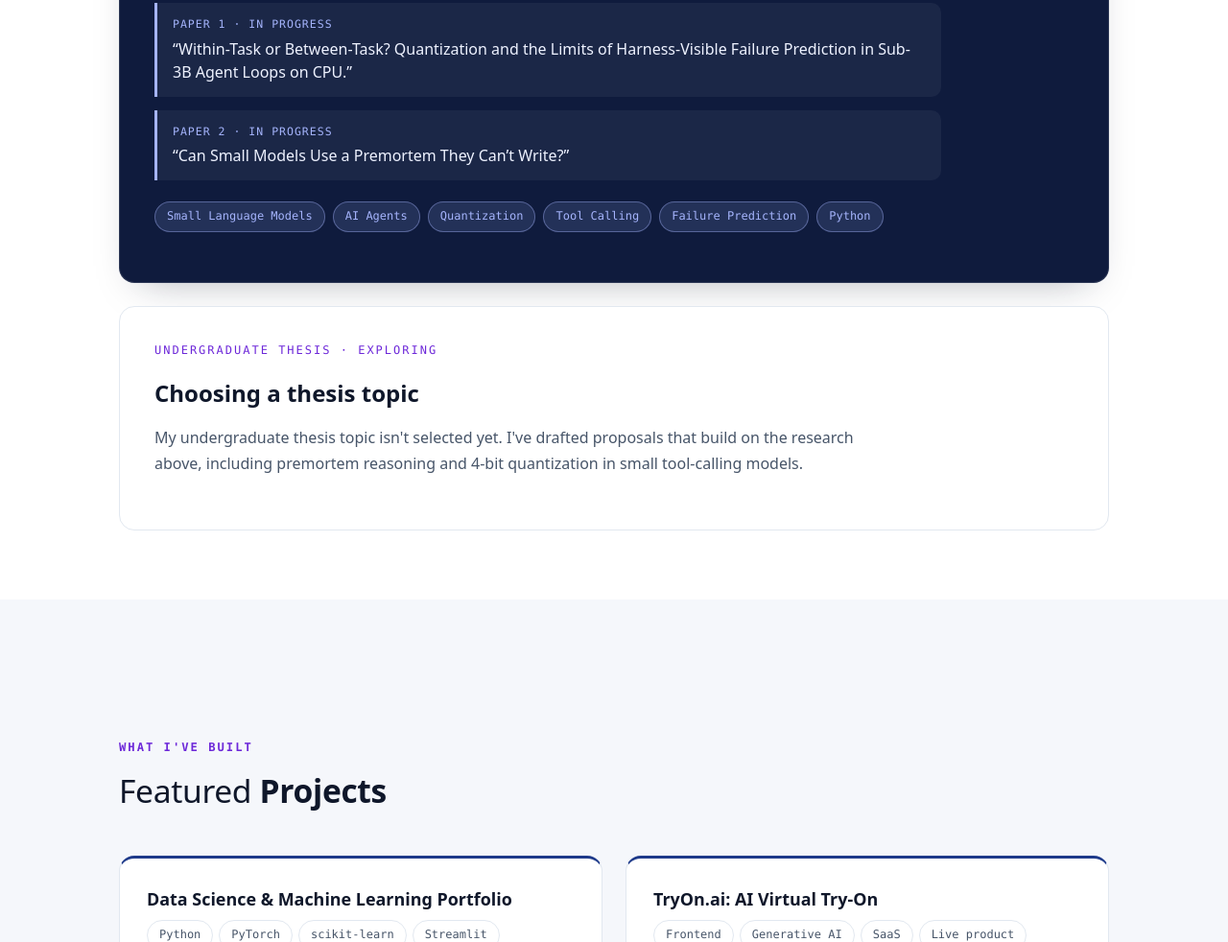
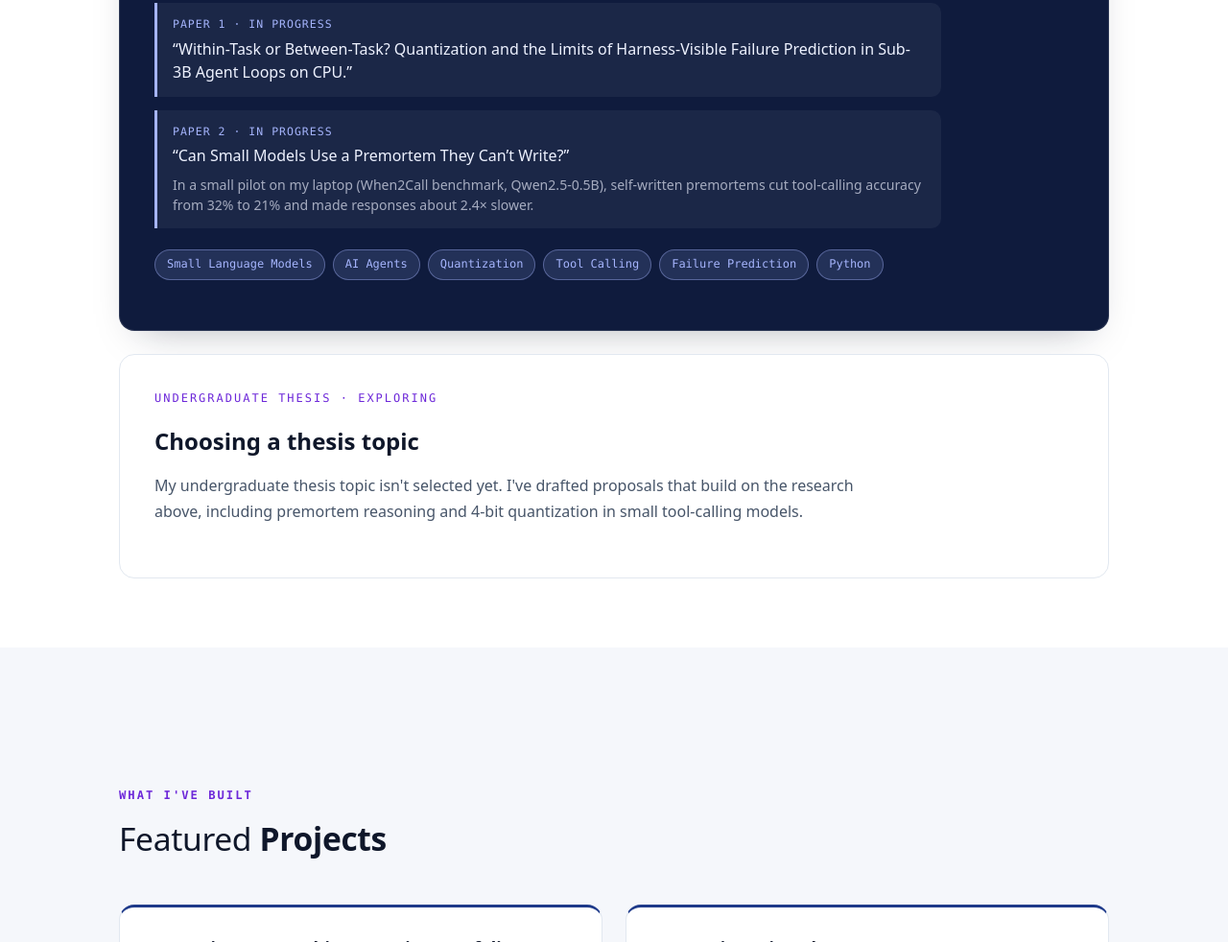
Before and after one commit to maliha-bit/maliha-bit.github.io, a plain HTML site: page index.html in a window 1280 px wide. Shown: the part 1804-2786 px from the top of the page at 96% size. Drawn offline with Linux system fonts and the light colour scheme.

Commit message:
Add premortem pilot result to research section and CV
Co-Authored-By: Claude Opus 5.5 <noreply@anthropic.com>
Claude-Session: https://claude.ai/code/session_01GN2FxRmBDQbZrM5tfayf8o

```diff
--- a/index.html
+++ b/index.html
@@ -312,6 +312,7 @@
   .paper-list{list-style:none; margin:0 0 22px; display:flex; flex-direction:column; gap:14px; max-width:820px;}
   .paper-list li{padding:14px 16px; border-left:3px solid var(--panel-accent); background:color-mix(in srgb,var(--panel-ink) 5%,transparent); border-radius:0 10px 10px 0; line-height:1.5;}
   .paper-status{display:block; font-family:var(--mono); font-size:.72rem; letter-spacing:1px; text-transform:uppercase; color:var(--panel-accent); margin-bottom:4px;}
+  .paper-note{display:block; margin-top:8px; font-size:.88rem; color:var(--panel-muted);}
   .research-card--secondary{margin-top:24px; background:var(--surface); color:var(--ink); border:1px solid var(--line); box-shadow:none;}
   .research-card--secondary .status{color:var(--accent);}
   .research-card--secondary p{color:var(--muted);}
@@ -480,6 +481,7 @@
       <li>
         <span class="paper-status">Paper 2 · in progress</span>
         “Can Small Models Use a Premortem They Can’t Write?”
+        <span class="paper-note">In a small pilot on my laptop (When2Call benchmark, Qwen2.5-0.5B), self-written premortems cut tool-calling accuracy from 32% to 21% and made responses about 2.4× slower.</span>
       </li>
     </ul>
     <div class="research-tags">
```
Also changed, not shown: 1 other file.
